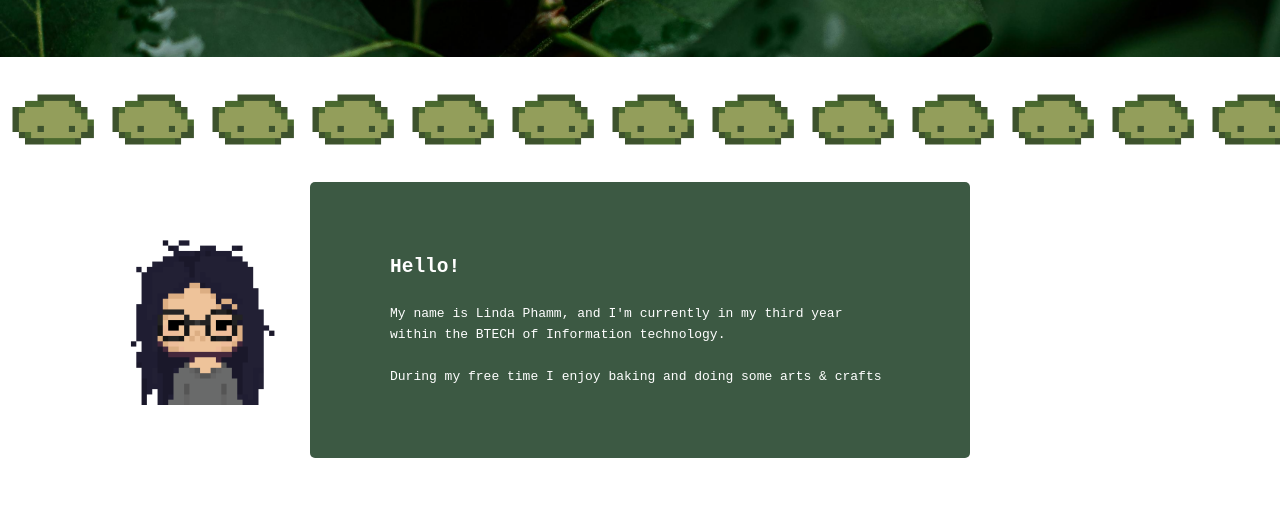
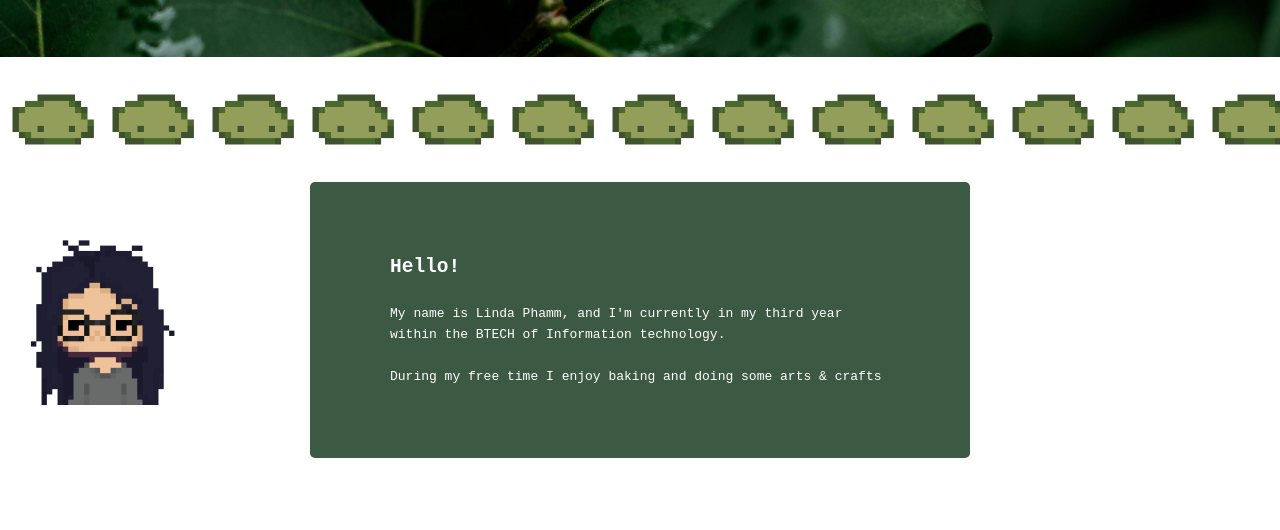
Before and after one commit to mizryl/assignment, a plain HTML site: page index.html in a window 1280 px wide. Shown: the part 250-780 px from the top of the page. Drawn offline with Linux system fonts and the light colour scheme.

Commit message:
Update style1.css

```diff
--- a/style1.css
+++ b/style1.css
@@ -128,12 +128,13 @@ nav img:hover {
     width: 170px;
     height: auto;
     transition: transform 0.3s ease;
+
     display: flex;
     justify-content: center;
+    /* margin: 0px 20px; */
     position: absolute;
     left: 15px;
     z-index: 2;
-    margin: auto 100px;
   }
 
 .aboutMe-img:hover {
```
